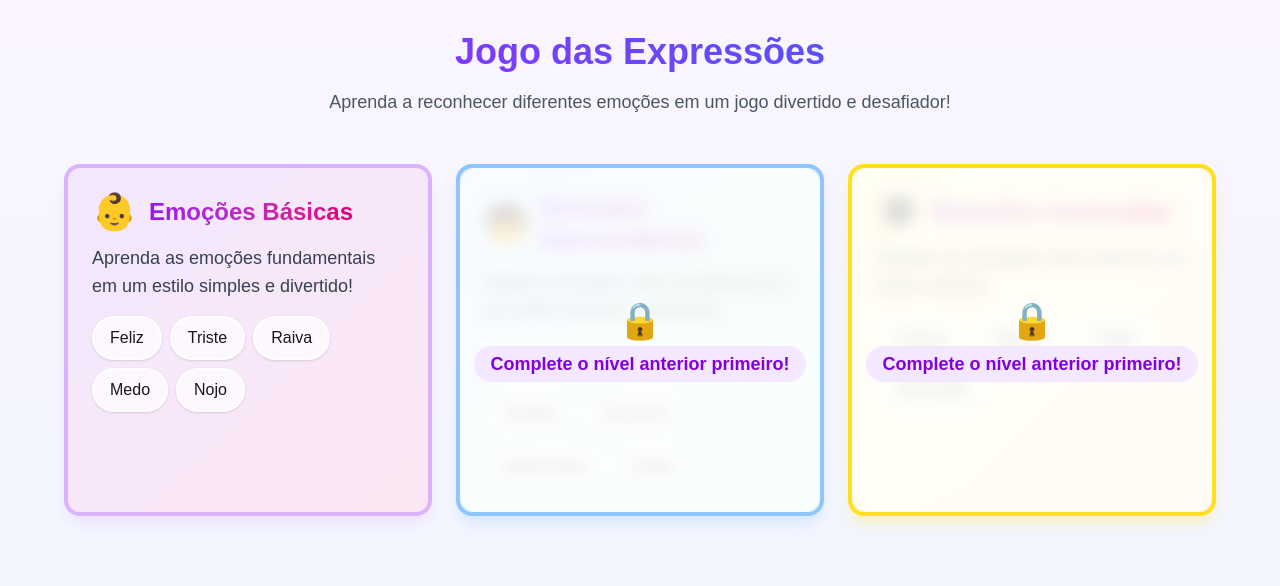
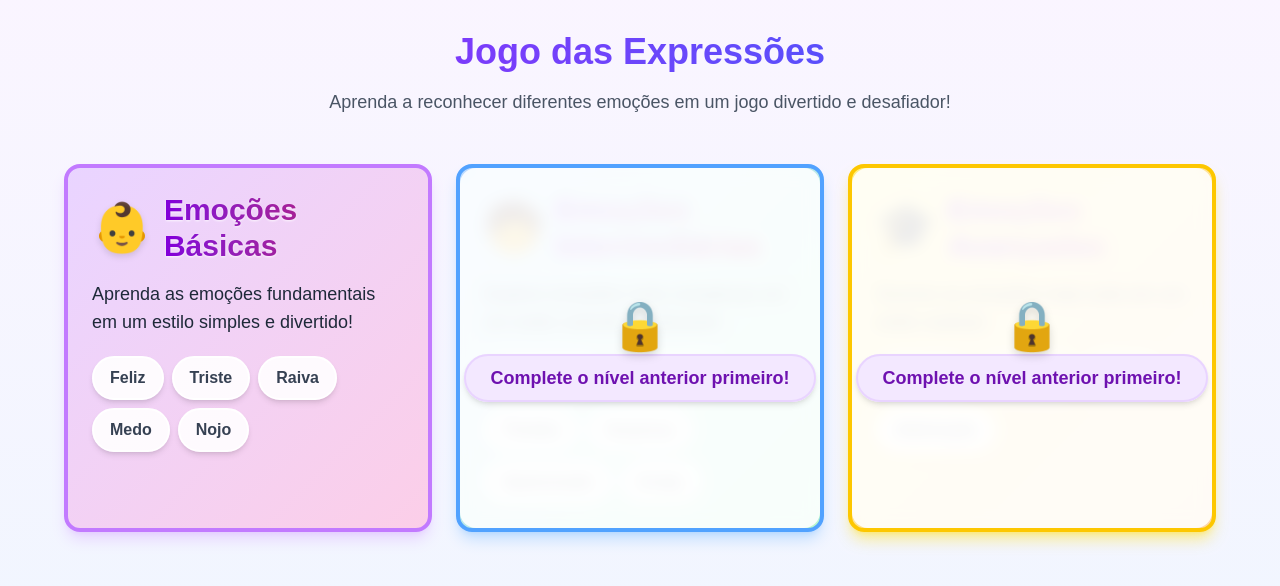
Before and after one commit to AndreFleal/psico-game, a Next.js app: page / in a window 1280 px wide. Shown: the top 586 px of the page. Built offline with nearby package versions, Linux system fonts and the light colour scheme.

Commit message:
Enhance styling for EmotionCard and LevelCard components with improved gradients and shadows

```diff
--- a/src/components/EmotionCard.tsx
+++ b/src/components/EmotionCard.tsx
@@ -47,30 +47,30 @@ export default function EmotionCard({
   const getStyleClasses = (style: EmotionCardProps["style"]) => {
     switch (style) {
       case "blackAndWhite":
-        return "bg-gradient-to-br from-gray-50 to-white border-gray-300 shadow-lg hover:shadow-xl transition-shadow duration-300";
+        return "bg-gradient-to-br from-gray-100 to-white border-gray-400 shadow-lg hover:shadow-xl transition-shadow duration-300";
       case "coloredCartoon":
-        return "bg-gradient-to-br from-blue-50 to-purple-50 border-blue-300 shadow-lg hover:shadow-xl transition-shadow duration-300";
+        return "bg-gradient-to-br from-blue-100 to-purple-100 border-blue-400 shadow-lg hover:shadow-xl transition-shadow duration-300";
       case "realistic":
-        return "bg-gradient-to-br from-green-50 to-emerald-50 border-green-300 shadow-lg hover:shadow-xl transition-shadow duration-300";
+        return "bg-gradient-to-br from-green-100 to-emerald-100 border-green-400 shadow-lg hover:shadow-xl transition-shadow duration-300";
       default:
-        return "bg-gradient-to-br from-gray-50 to-white border-gray-300";
+        return "bg-gradient-to-br from-gray-100 to-white border-gray-400";
     }
   };
 
   const getEmotionColor = (emotionId: string) => {
     switch (emotionId) {
       case "happy":
-        return "from-yellow-400 to-orange-400";
+        return "from-yellow-500 to-orange-500";
       case "sad":
-        return "from-blue-400 to-indigo-400";
+        return "from-blue-500 to-indigo-600";
       case "angry":
-        return "from-red-400 to-pink-400";
+        return "from-red-500 to-pink-600";
       case "fear":
-        return "from-purple-400 to-violet-400";
+        return "from-purple-500 to-violet-600";
       case "disgust":
-        return "from-green-400 to-emerald-400";
+        return "from-green-500 to-emerald-600";
       default:
-        return "from-gray-400 to-gray-500";
+        return "from-gray-600 to-gray-700";
     }
   };
 
@@ -94,24 +94,14 @@ export default function EmotionCard({
         />
       </div>
       <div
-        className={`rounded-full px-4 py-2 bg-gradient-to-r ${getEmotionColor(
+        className={`rounded-full px-4 py-3 bg-gradient-to-r ${getEmotionColor(
           emotion.id
-        )} transition-transform duration-300`}
+        )} transition-transform duration-300 shadow-lg`}
       >
-        <h4 className="text-xl font-bold text-center text-white drop-shadow-sm">
+        <h4 className="text-2xl font-black text-center text-white drop-shadow-[0_2px_2px_rgba(0,0,0,0.5)]">
           {emotion.name}
         </h4>
       </div>
-
-      {selected && (
-        <motion.div
-          initial={{ scale: 0 }}
-          animate={{ scale: 1 }}
-          className="absolute -top-2 -right-2 bg-green-500 text-white rounded-full w-8 h-8 flex items-center justify-center shadow-lg"
-        >
-          ✓
-        </motion.div>
-      )}
     </motion.div>
   );
 }
--- a/src/components/LevelCard.tsx
+++ b/src/components/LevelCard.tsx
@@ -42,13 +42,13 @@ export default function LevelCard({ level, isUnlocked }: LevelCardProps) {
   const getStyleClasses = (style: Level["style"]) => {
     switch (style) {
       case "blackAndWhite":
-        return "bg-gradient-to-br from-purple-100 to-pink-100 border-purple-300 shadow-lg shadow-purple-200/50";
+        return "bg-gradient-to-br from-purple-200 to-pink-200 border-purple-400 shadow-lg shadow-purple-300/50";
       case "coloredCartoon":
-        return "bg-gradient-to-br from-blue-100 to-green-100 border-blue-300 shadow-lg shadow-blue-200/50";
+        return "bg-gradient-to-br from-blue-200 to-green-200 border-blue-400 shadow-lg shadow-blue-300/50";
       case "realistic":
-        return "bg-gradient-to-br from-yellow-100 to-orange-100 border-yellow-300 shadow-lg shadow-yellow-200/50";
+        return "bg-gradient-to-br from-yellow-200 to-orange-200 border-yellow-400 shadow-lg shadow-yellow-300/50";
       default:
-        return "bg-gradient-to-br from-gray-100 to-gray-200 border-gray-300";
+        return "bg-gradient-to-br from-gray-200 to-gray-300 border-gray-400";
     }
   };
 
@@ -63,28 +63,34 @@ export default function LevelCard({ level, isUnlocked }: LevelCardProps) {
       )} ${isUnlocked ? "cursor-pointer" : "opacity-70 cursor-not-allowed"}`}
       onClick={() => isUnlocked && router.push(`/game/${level.id}`)}
     >
-      <div className="flex items-center gap-3 mb-3">
-        <span className="text-4xl">{getLevelEmoji(level.id)}</span>
-        <h3 className="text-2xl font-bold bg-clip-text text-transparent bg-gradient-to-r from-purple-600 to-pink-600">
+      <div className="flex items-center gap-3 mb-4">
+        <span className="text-5xl drop-shadow-md">
+          {getLevelEmoji(level.id)}
+        </span>
+        <h3 className="text-3xl font-black bg-clip-text text-transparent bg-gradient-to-r from-purple-700 to-pink-700 drop-shadow-[0_1px_1px_rgba(255,255,255,0.8)]">
           {level.name}
         </h3>
       </div>
-      <p className="text-gray-700 mb-4 text-lg">{level.description}</p>
+      <p className="text-gray-800 mb-5 text-lg font-medium">
+        {level.description}
+      </p>
       <div className="flex flex-wrap gap-2">
         {level.emotions.map((emotion) => (
           <span
             key={emotion.id}
-            className="inline-block px-4 py-2 text-base rounded-full bg-white/70 shadow-sm border-2 border-white/80 font-medium hover:scale-105 transition-transform"
+            className="inline-block px-4 py-2 text-base rounded-full bg-white/90 shadow-md border-2 border-white font-bold text-gray-700 hover:scale-105 transition-transform"
           >
             {emotion.name}
           </span>
         ))}
       </div>
       {!isUnlocked && (
-        <div className="absolute inset-0 flex items-center justify-center rounded-2xl bg-white/80 backdrop-blur-sm">
+        <div className="absolute inset-0 flex items-center justify-center rounded-2xl bg-white/90 backdrop-blur-sm">
           <div className="text-center">
-            <span className="text-4xl mb-2 block animate-bounce">🔒</span>
-            <span className="text-purple-700 font-bold text-lg px-4 py-2 rounded-full bg-purple-100">
+            <span className="text-5xl mb-3 block animate-bounce drop-shadow-lg">
+              🔒
+            </span>
+            <span className="text-purple-800 font-black text-lg px-6 py-3 rounded-full bg-purple-100 shadow-md border-2 border-purple-200">
               Complete o nível anterior primeiro!
             </span>
           </div>
```
